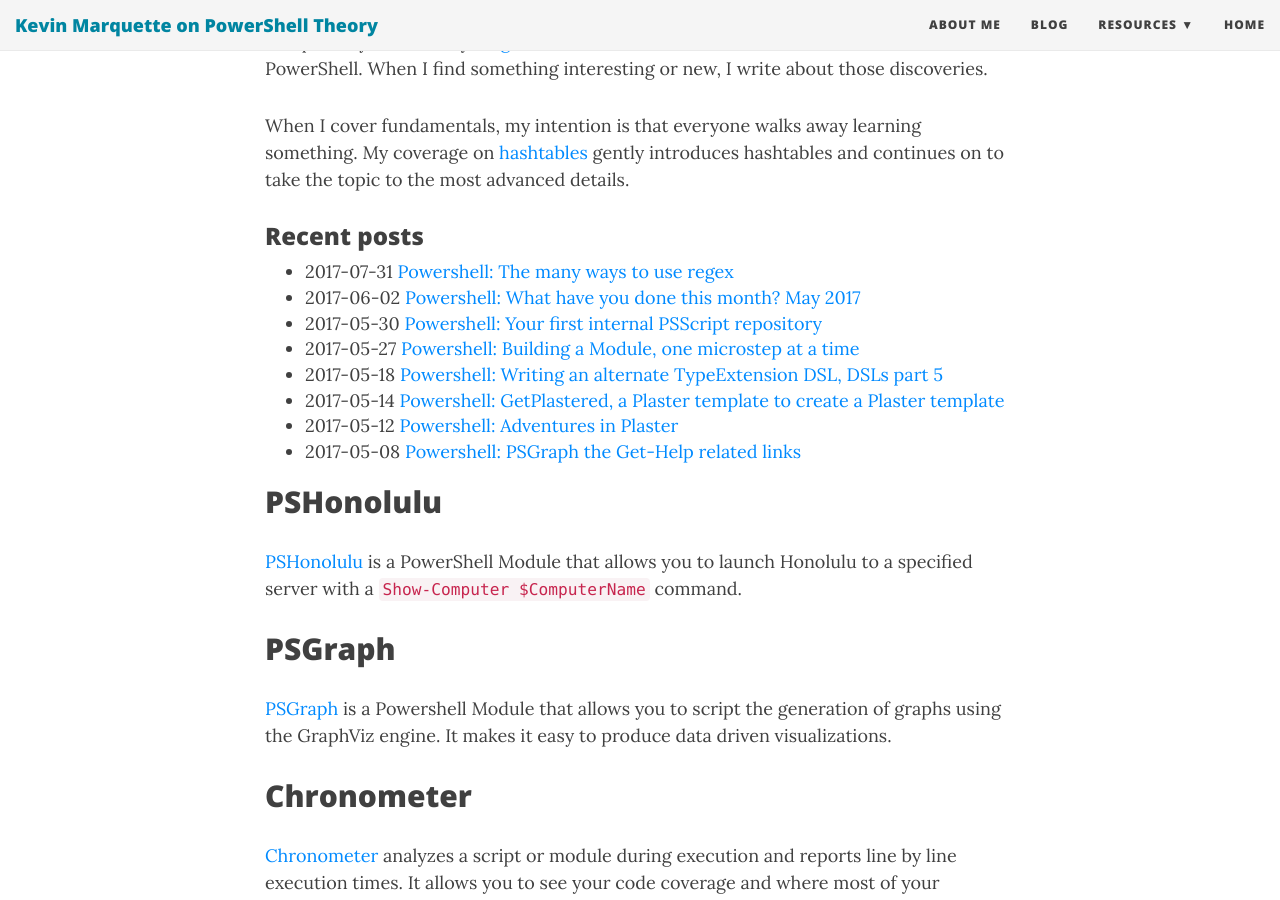
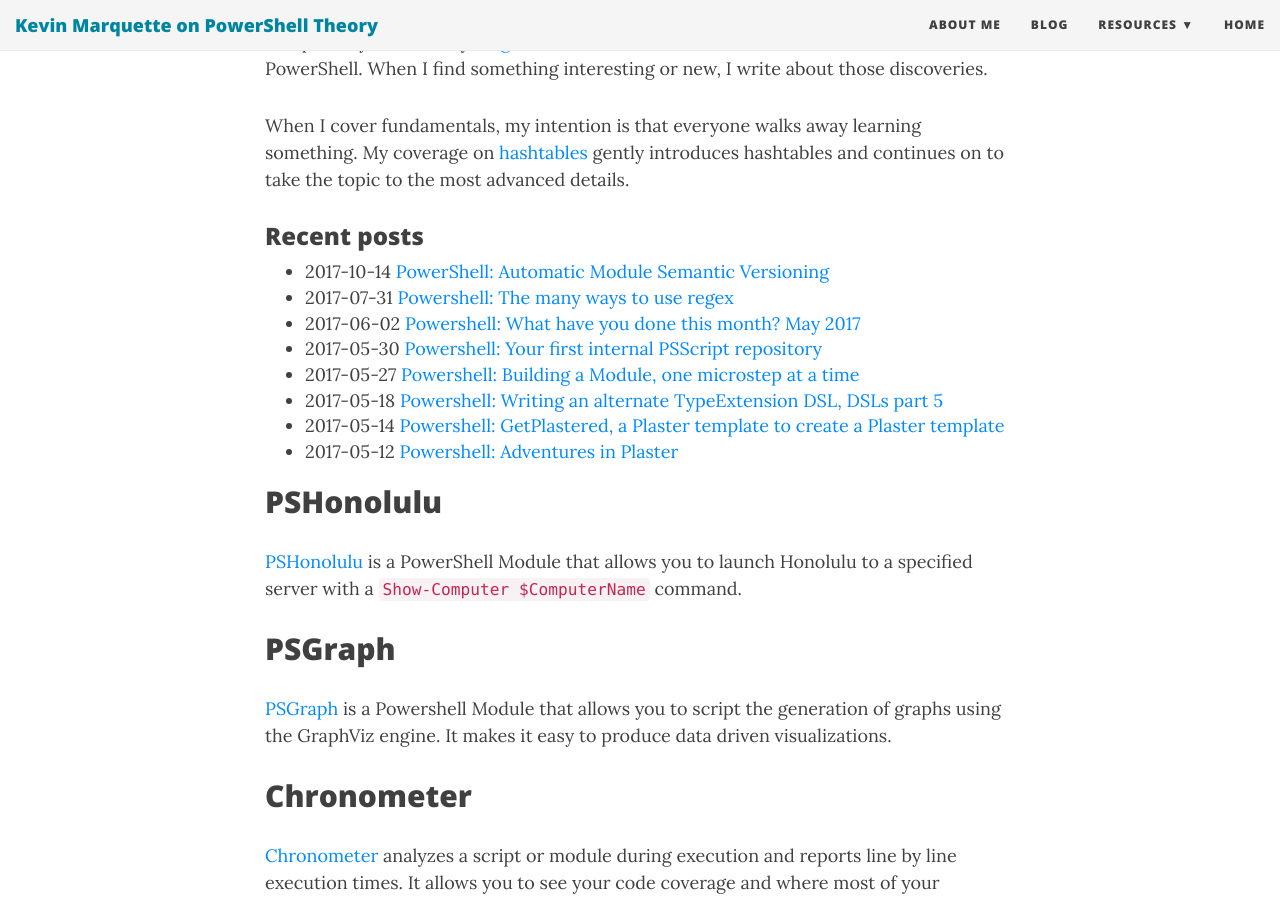
Before and after one commit to KevinMarquette/kevinmarquette.github.io, a Jekyll site: the page built from index.md, in a window 1280 px wide and 900 px high, scrolled down 561 px. Built offline with Jekyll 4.4.1, drawn with Linux system fonts in a browser that asks for light colours; nearby versions of some CDN libraries.

Commit message:
Add post on automatic versioning

```diff
--- a/_includes/recent-posts.md
+++ b/_includes/recent-posts.md
@@ -1,8 +1,8 @@
-* 2017-07-31 [Powershell: The many ways to use regex](http://kevinmarquette.github.io/2017-07-31-Powershell-regex-regular-expression/?utm_source=blog&utm_medium=blog&utm_content=recent)
-* 2017-06-02 [Powershell: What have you done this month? May 2017](http://kevinmarquette.github.io/2017-06-02-Powershell-last-month/?utm_source=blog&utm_medium=blog&utm_content=recent)
-* 2017-05-30 [Powershell: Your first internal PSScript repository](http://kevinmarquette.github.io/2017-05-30-Powershell-your-first-PSScript-repository/?utm_source=blog&utm_medium=blog&utm_content=recent)
-* 2017-05-27 [Powershell: Building a Module, one microstep at a time](http://kevinmarquette.github.io/2017-05-27-Powershell-module-building-basics/?utm_source=blog&utm_medium=blog&utm_content=recent)
-* 2017-05-18 [Powershell: Writing an alternate TypeExtension DSL, DSLs part 5](http://kevinmarquette.github.io/2017-05-18-Powershell-TypeExtension-DSL-part-5/?utm_source=blog&utm_medium=blog&utm_content=recent)
-* 2017-05-14 [Powershell: GetPlastered, a Plaster template to create a Plaster template](http://kevinmarquette.github.io/2017-05-14-Powershell-Plaster-GetPlastered-template/?utm_source=blog&utm_medium=blog&utm_content=recent)
-* 2017-05-12 [Powershell: Adventures in Plaster](http://kevinmarquette.github.io/2017-05-12-Powershell-Plaster-adventures-in/?utm_source=blog&utm_medium=blog&utm_content=recent)
-* 2017-05-08 [Powershell: PSGraph the Get-Help related links](http://kevinmarquette.github.io/2017-05-08-Powershell-PSGraph-get-help-related-links/?utm_source=blog&utm_medium=blog&utm_content=recent)
+* 2017-10-14 [PowerShell: Automatic Module Semantic Versioning](/2017-10-14-Powershell-module-semantec-version/?utm_source=blog&utm_medium=blog&utm_content=recent)
+* 2017-07-31 [Powershell: The many ways to use regex](/2017-07-31-Powershell-regex-regular-expression/?utm_source=blog&utm_medium=blog&utm_content=recent)
+* 2017-06-02 [Powershell: What have you done this month? May 2017](/2017-06-02-Powershell-last-month/?utm_source=blog&utm_medium=blog&utm_content=recent)
+* 2017-05-30 [Powershell: Your first internal PSScript repository](/2017-05-30-Powershell-your-first-PSScript-repository/?utm_source=blog&utm_medium=blog&utm_content=recent)
+* 2017-05-27 [Powershell: Building a Module, one microstep at a time](/2017-05-27-Powershell-module-building-basics/?utm_source=blog&utm_medium=blog&utm_content=recent)
+* 2017-05-18 [Powershell: Writing an alternate TypeExtension DSL, DSLs part 5](/2017-05-18-Powershell-TypeExtension-DSL-part-5/?utm_source=blog&utm_medium=blog&utm_content=recent)
+* 2017-05-14 [Powershell: GetPlastered, a Plaster template to create a Plaster template](/2017-05-14-Powershell-Plaster-GetPlastered-template/?utm_source=blog&utm_medium=blog&utm_content=recent)
+* 2017-05-12 [Powershell: Adventures in Plaster](/2017-05-12-Powershell-Plaster-adventures-in/?utm_source=blog&utm_medium=blog&utm_content=recent)
```
Also changed, not shown: _draft/honalulu.md (added, +9 -0 lines), _posts/2017-10-14-Powershell-module-semantec-version.md (added, +114 -0 lines), tags.md (+11 -0 lines).
